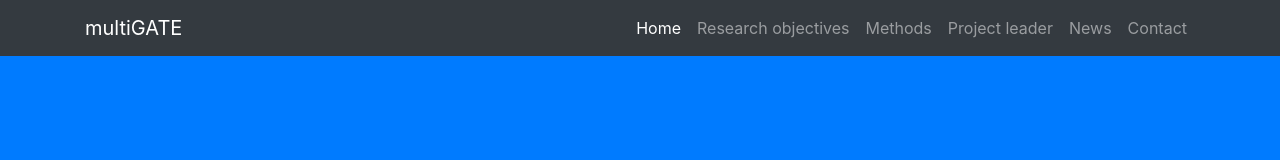
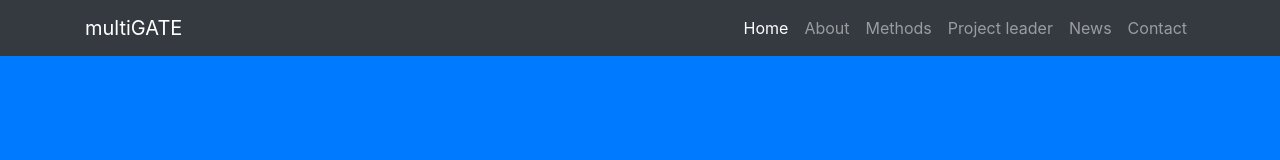
Before and after one commit to JacekKolanowski/multigate, a website: page index.html in a window 1280 px wide. Shown: the top 160 px of the page. Drawn offline with Linux system fonts and the light colour scheme.

Commit message:
added new html files

```diff
--- a/index.html
+++ b/index.html
@@ -35,7 +35,7 @@
             </a>
           </li>
           <li class="nav-item">
-            <a class="nav-link" href="#">Research objectives</a>
+            <a class="nav-link" href="#">About</a>
           </li>
           <li class="nav-item">
             <a class="nav-link" href="#">Methods</a>
```
Also changed, not shown: about.html (added), contact.html (added), methods.html (added), news.html (added).
